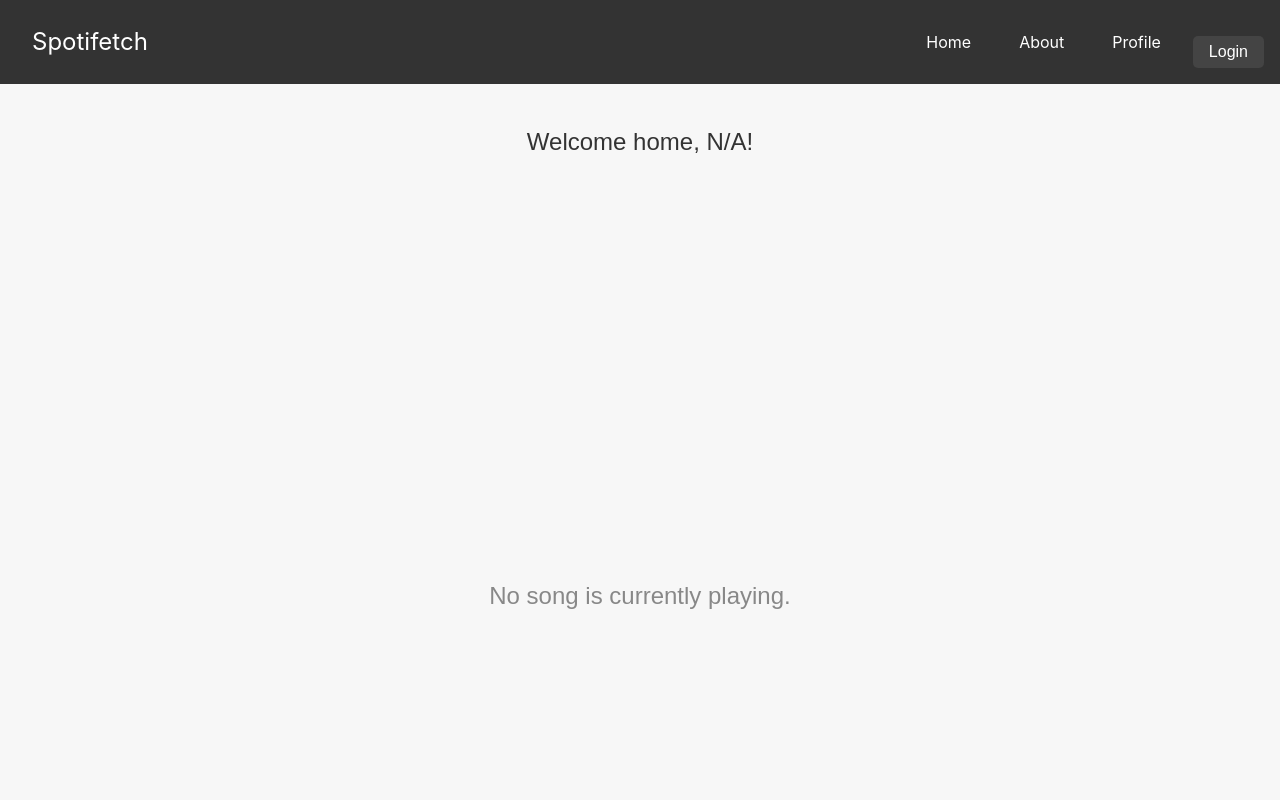
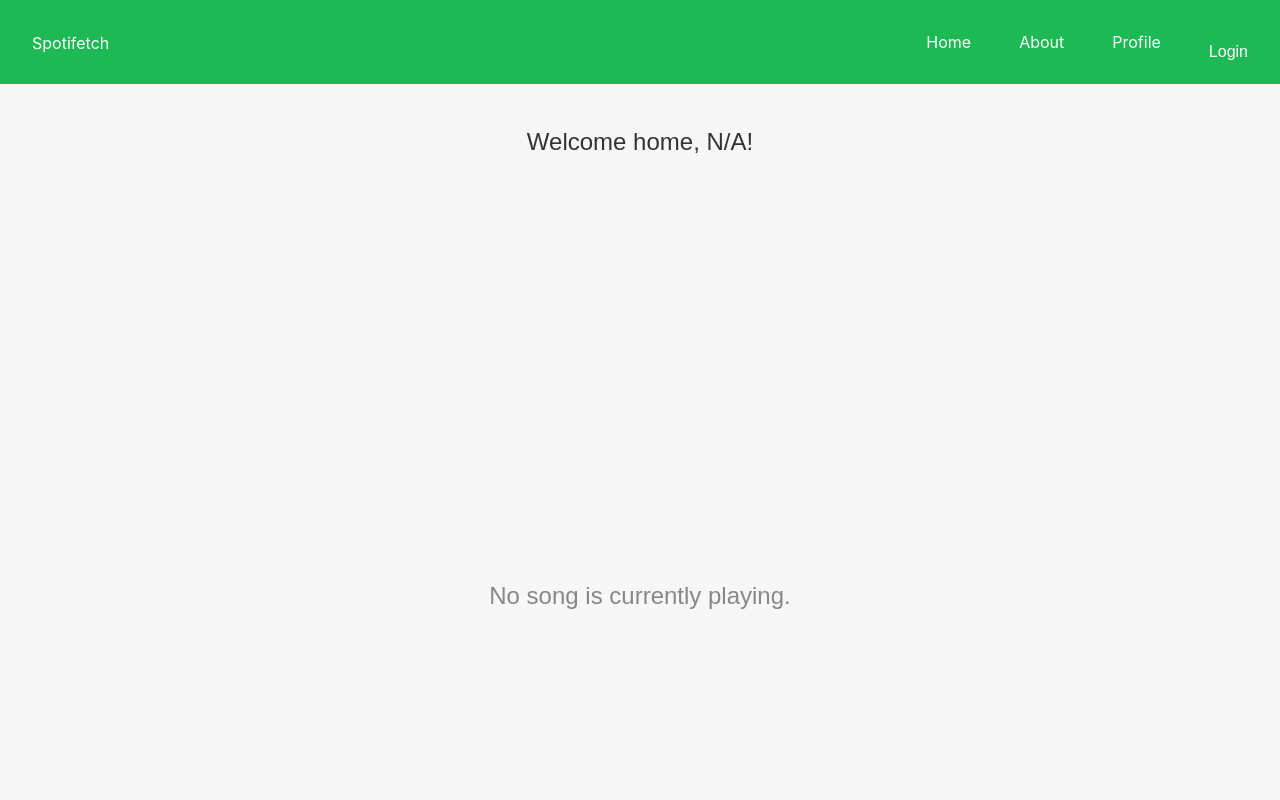
Before and after one commit to husseinhareb/spotifetch, a React (Create React App) app in the folder frontend/: page / in a window 1280 px wide. Shown: the top 800 px of the page. Built offline with nearby package versions, Linux system fonts and the light colour scheme; no server answers.

Commit message:
minor changes in Navbar

```diff
--- a/frontend/src/components/Navbar/Navbar.tsx
+++ b/frontend/src/components/Navbar/Navbar.tsx
@@ -1,19 +1,39 @@
 // Navbar/Navbar.tsx
 import React, { useEffect, useState } from "react";
+import { useNavigate } from "react-router-dom"; // Import the useNavigate hook
 import { FontAwesomeIcon } from '@fortawesome/react-fontawesome';
-import { useSetUsername, useSetEmail, useSetProfileImage, useSetCountry, useSetProduct, useUsername, useProfileImage } from "../../services/store";
-import { Nav, Title, NavList, NavItem, NavLink, LogoutButton, ProfileThumbnail } from "./Styles/style";
+import {
+  useSetUsername,
+  useSetEmail,
+  useSetProfileImage,
+  useSetCountry,
+  useSetProduct,
+  useUsername,
+  useProfileImage
+} from "../../services/store";
+import {
+  Nav,
+  Title,
+  NavList,
+  NavItem,
+  NavLink,
+  LogoutButton,
+  ProfileThumbnail
+} from "./Styles/style";
 import { faRightFromBracket } from "@fortawesome/free-solid-svg-icons";
 
 const Navbar: React.FC = () => {
   const [isLoggedIn, setIsLoggedIn] = useState<boolean>(false);
+  const navigate = useNavigate(); // Initialize useNavigate to redirect users
+
+  // Redux or Zustand state setters
   const setUsername = useSetUsername();
   const setEmail = useSetEmail();
   const setProfileImage = useSetProfileImage();
   const setCountry = useSetCountry();
   const setProduct = useSetProduct();
 
-  // Adding profile image and username selectors
+  // User information selectors
   const username = useUsername();
   const profileImage = useProfileImage();
 
@@ -29,21 +49,23 @@ const Navbar: React.FC = () => {
 
       if (response.ok) {
         const userInfo = await response.json();
-        setUsername(userInfo.display_name);
-        setEmail(userInfo.email);
-        setProfileImage(userInfo.images && userInfo.images.length > 0 ? userInfo.images[1].url : null);
-        setCountry(userInfo.country);
-        setProduct(userInfo.product);
+        setUserDetails(userInfo);
         setIsLoggedIn(true);
       } else {
-        setIsLoggedIn(false);
-        resetUserDetails();
+        handleLogoutState();
       }
     } catch (error) {
       console.error("Error checking login status", error);
-      setIsLoggedIn(false);
-      resetUserDetails();
+      handleLogoutState();
     }
+  };
+
+  const setUserDetails = (userInfo: any) => {
+    setUsername(userInfo.display_name);
+    setEmail(userInfo.email);
+    setProfileImage(userInfo.images && userInfo.images.length > 0 ? userInfo.images[0].url : null);
+    setCountry(userInfo.country);
+    setProduct(userInfo.product);
   };
 
   const resetUserDetails = () => {
@@ -73,10 +95,25 @@ const Navbar: React.FC = () => {
         method: "GET",
         credentials: "include",
       });
+      handleLogoutState();
+    } catch (error) {
+      console.error("Logout failed", error);
+    }
+  };
+
+  const handleLogoutState = () => {
     setIsLoggedIn(false);
     resetUserDetails();
-    } catch (error) {
-      console.error("Logout failed", error);
+    navigate("/"); // Redirect to home after logout
+  };
+
+  // Redirect to login if trying to access a restricted page
+  const handleRestrictedNavigation = (e: React.MouseEvent<HTMLAnchorElement>, path: string) => {
+    e.preventDefault();
+    if (isLoggedIn) {
+      navigate(path);
+    } else {
+      handleLogin();
     }
   };
 
@@ -90,13 +127,16 @@ const Navbar: React.FC = () => {
           <NavLink href="/">Home</NavLink>
         </NavItem>
         <NavItem>
-          <NavLink href="/about">About</NavLink>
+          <NavLink href="/about" onClick={(e) => handleRestrictedNavigation(e, "/about")}>
+            About
+          </NavLink>
         </NavItem>
         <NavItem>
-          <NavLink href="/profile">Profile</NavLink>
+          <NavLink href="/profile" onClick={(e) => handleRestrictedNavigation(e, "/profile")}>
+            Profile
+          </NavLink>
         </NavItem>
         {isLoggedIn ? (
-          <>
           <NavItem>
             <LogoutButton onClick={handleLogout}>
               {profileImage && (
@@ -108,7 +148,6 @@ const Navbar: React.FC = () => {
               {username} <FontAwesomeIcon icon={faRightFromBracket} />
             </LogoutButton>
           </NavItem>
-          </>
         ) : (
           <NavItem>
             <NavLink as="button" onClick={handleLogin}>
--- a/frontend/src/components/Navbar/Styles/style.tsx
+++ b/frontend/src/components/Navbar/Styles/style.tsx
@@ -1,8 +1,9 @@
+// Navbar/Styles/style.ts
 import styled from "styled-components";
 
 // Styled components
 export const Nav = styled.nav`
-  background-color: #333;
+  background-color: #1db954;
   padding: 1rem;
   display: flex;
   justify-content: space-between;
@@ -19,71 +20,57 @@ export const NavList = styled.ul`
   display: flex;
   margin: 0;
   padding: 0;
+  align-items: center;
 `;
 
 export const NavItem = styled.li`
   margin-left: 1rem;
-  display: flex; /* Ensure items inside align correctly */
-  align-items: center; /* Center items vertically */
+  display: flex;
+  align-items: center;
 `;
 
-// Modified NavLink styled component
-export const NavLink = styled.a<{ as?: string }>`
+export const NavLink = styled.a`
   color: white;
   text-decoration: none;
-  display: inline-flex; /* Ensures consistent inline flex behavior for both links and buttons */
-  align-items: center; /* Vertically centers text and icons */
-  justify-content: center; /* Ensures content inside is centered */
-  padding: 0.5rem 1rem; /* Uniform padding */
-  line-height: 1; /* Consistent line-height */
-  border: none;
-  background: none;
-  cursor: pointer;
-
-  &:hover {
-    text-decoration: underline;
-  }
-
-  /* If used as a button, apply button-specific styles */
-  ${({ as }) =>
-    as === "button" &&
-    `
-    background-color: #444;
-    border-radius: 5px;
-    text-decoration: none; /* Ensure no underline for buttons */
-    &:hover {
-      background-color: #555;
-    }
-  `}
-`;
-
-// Styled components for the logout button containing the profile picture
-export const LogoutButton = styled.button`
-  display: flex;
+  display: inline-flex;
   align-items: center;
   justify-content: center;
   padding: 0.5rem 1rem;
   line-height: 1;
-  background: #444;
-  color: white;
   border: none;
-  border-radius: 5px;
+  background: transparent;
   cursor: pointer;
-  transition: background 0.3s;
+  transition: background-color 0.3s;
+  font-size: 1rem;
 
   &:hover {
-    background: #555;
-  }
-
-  &:focus {
-    outline: none;
+    text-decoration: underline;
+    background-color: rgba(255, 255, 255, 0.1);
   }
 `;
 
+export const LogoutButton = styled.button`
+  background: none;
+  border: none;
+  color: white;
+  cursor: pointer;
+  display: inline-flex;
+  align-items: center;
+  justify-content: center;
+  padding: 0.5rem 1rem;
+  line-height: 1;
+  font-size: 1rem;
+  transition: background-color 0.3s;
+
+  &:hover {
+    background-color: rgba(255, 255, 255, 0.1);
+  }
+`;
 
 export const ProfileThumbnail = styled.img`
   border-radius: 50%;
-  width: 24px;
-  height: 24px;
+  width: 32px;
+  height: 32px;
   object-fit: cover;
-`;
+  margin-right: 0.5rem;
+  `;
```
Lines whose indentation alone changed are shown as unchanged.
